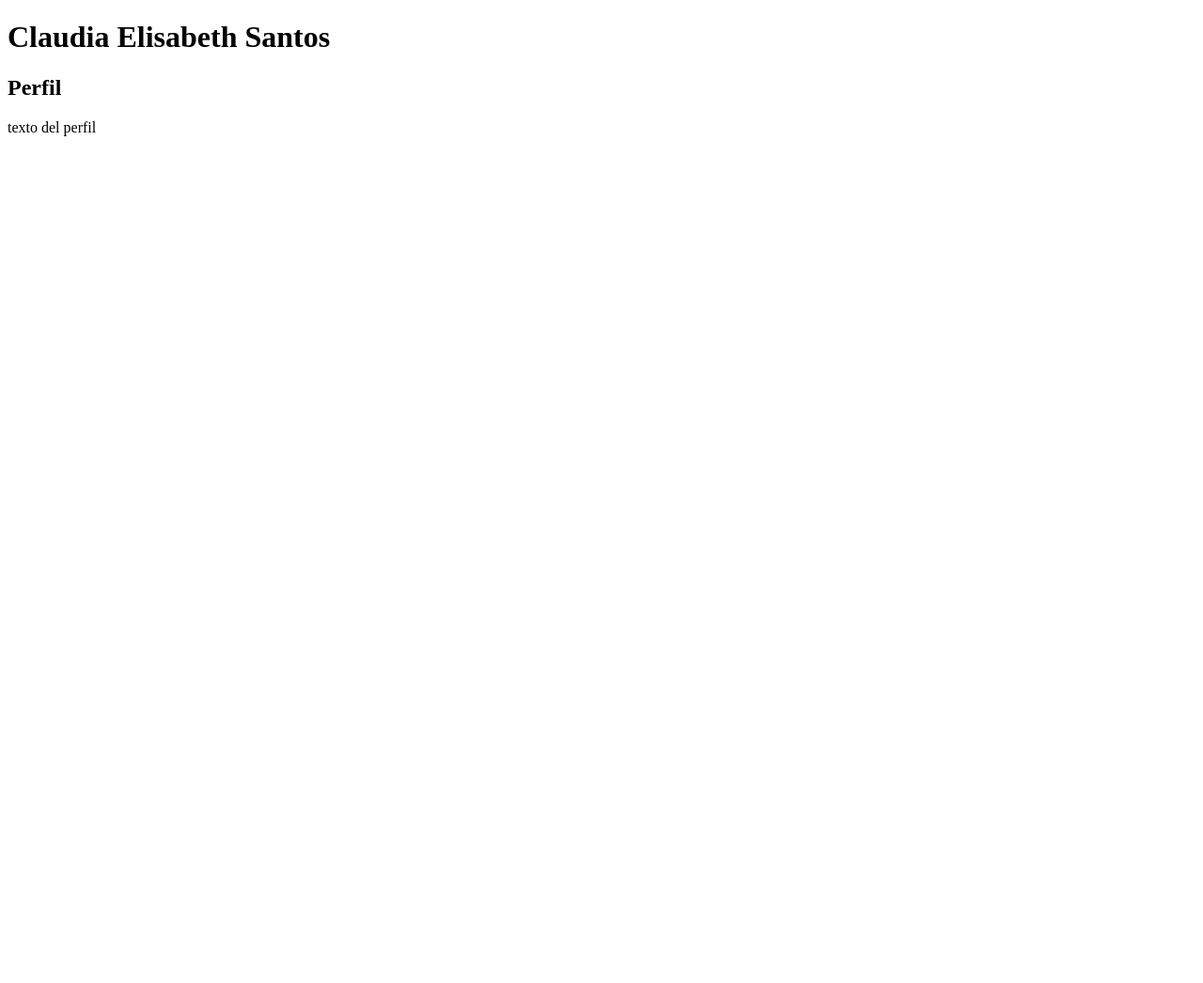
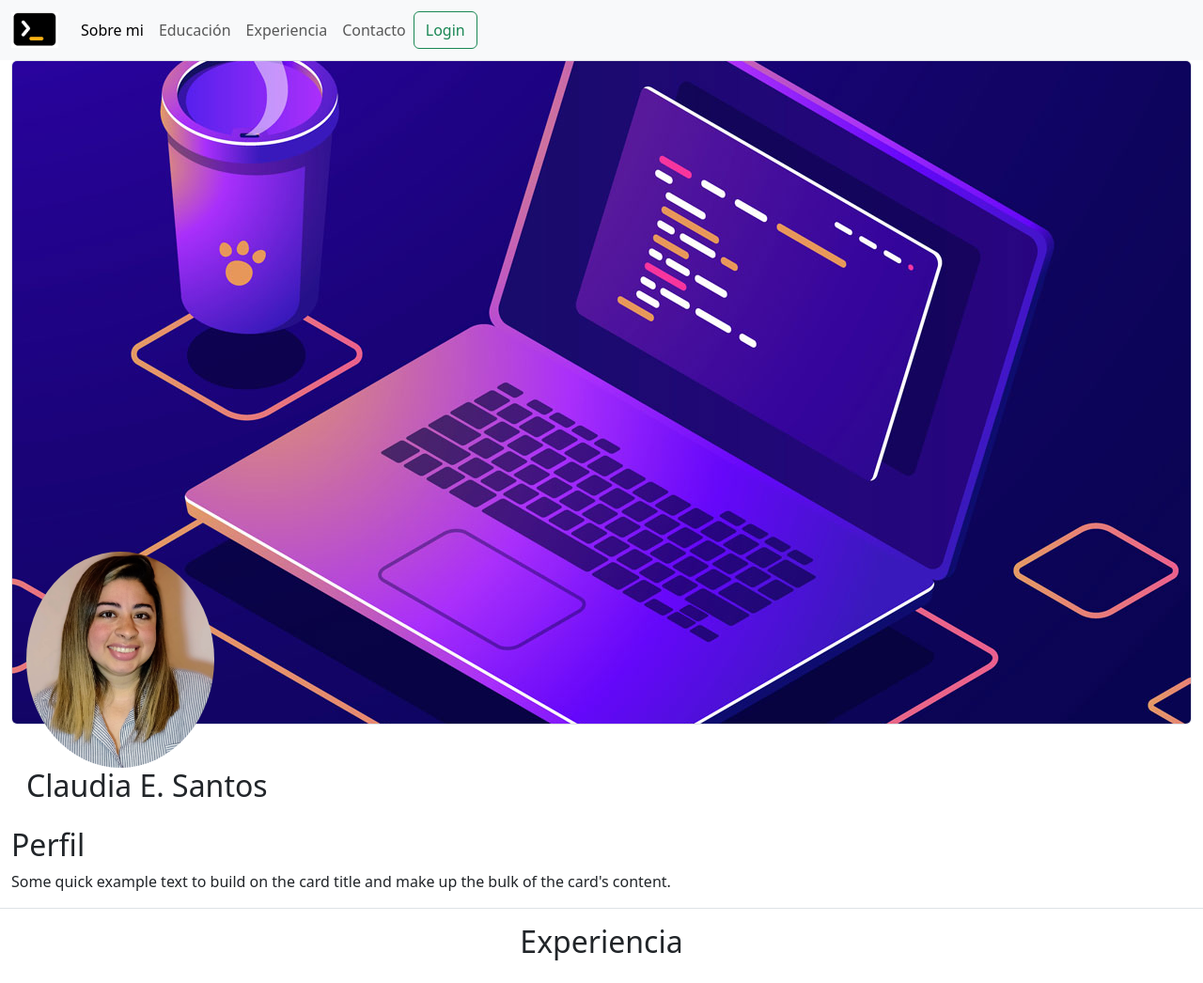
Before and after one commit to Clelz/PortfolioFrontend, a plain HTML site: page index.html in a window 1280 px wide. Shown: the whole page at 94% size. Before the commit the page ends 800 px from the top, so only its background shows below. Drawn offline with nearby package versions, Linux system fonts and the light colour scheme.

Commit message:
Seccion Principal

```diff
--- a/index.html
+++ b/index.html
@@ -1,19 +1,82 @@
 <!DOCTYPE html>
-<html lang="en">
-<head>
-<meta charset="utf-8">
-<meta name="viewport" content="width=device-width,initial-scale=1">
-<link rel="stylesheet" href="style.css">
-<title> Portfolio de Claudia E. Santos </title>
-</head>
+<html>
+  <head>
+    <!--Metadatos-->
+    <meta lang="es">
+    <meta charset="utf-8">
+    <meta name="author" content="Claudia Santos">
+    <meta name="description" content="Portfolio de desarrollo web de Claudia Santos">
+    <meta name="keywords" content="HTML, CSS, JavaScript, React">
+    <meta name="viewport" content="width=device-width, initial-scale=1">
+    <!--Bootstrap-->
+    <link href="https://cdn.jsdelivr.net/npm/bootstrap@5.3.0-alpha1/dist/css/bootstrap.min.css" rel="stylesheet" integrity="sha384-GLhlTQ8iRABdZLl6O3oVMWSktQOp6b7In1Zl3/Jr59b6EGGoI1aFkw7cmDA6j6gD" crossorigin="anonymous">
+    <!--CSS-->
+    <link href="style.css" rel="stylesheet">
+    <!--Titulo-->
+    <title> Claudia Santos | Portfolio </title>
+    <!--Favicon-->
+    <link rel="icon" type="image/x-icon" href="imágenes/icono arg prog.png">
+  </head>
+<header>
+    <!-- Barra de navegacion -->
+    <nav class="navbar navbar-expand-md bg-light">
+        <div class="container-fluid">
+          <button class="navbar-toggler" type="button" data-bs-toggle="collapse" data-bs-target="#navbar-toggler" aria-controls="navbarTogglerDemo01" aria-expanded="false" aria-label="Toggle navigation">
+            <span class="navbar-toggler-icon"></span>
+          </button>
+          <div class="collapse navbar-collapse" id="navbar-toggler">
+            <a class="navbar-brand" href="#">
+                <img src="imágenes/icono arg prog.png" width="50" alt="icono argentina programa">
+            </a>
+            <ul class="navbar-nav d-flex justify-content-center aligne-items-center">
+              <li class="nav-item">
+                <a class="nav-link active" aria-current="page" href="#">Sobre mi</a>
+              </li>
+              <li class="nav-item">
+                <a class="nav-link" href="#">Educación</a>
+              </li>
+              <li class="nav-item">
+                <a class="nav-link" href="#">Experiencia</a>
+              </li>
+              <li class="nav-item">
+                <a class="nav-link" href="#">Contacto</a>
+              </li>
+              <button class="btn btn-outline-success float-end" type="submit">Login</button>
+            </ul>
+          </div>
+        </div>
+    </nav>
+</header>
 <body>
-    <div>
+  <!-- Seccion principal-->
+  <section class="container-fluid">
+    <div class="containter">
+      <div id="profile-background" style="height: 50%;">
+        <img src="imágenes/web-developer-newsletter-coder-stefan-iordache.jpg" class="object-fit-none border rounded img-fluid" alt="https://wallpapercave.com/full-stack-wallpapers#google_vignette imagen de stefan iordache">
+      </div>
+      <div id="info" style="padding: 16px">
+        <div id="info-img">
+          <img src="imágenes/Claudia.jpg" class="profile-image rounded-circle" alt="imagen de perfil">
+          <h2>Claudia E. Santos</h2>
+        </div>
+      </div>
+      <div>
+        <h2>Perfil</h2>
+        <p>Some quick example text to build on the card title and make up the bulk of the card's content.</p>
+      </div>
+    </div>
+  </section>
+  <!-- Seccion Experiencia -->
+  <section class="container-fluid border-top">
+    <div class="info">
+      <div class="Experiencia">
+        <h2> Experiencia </h2>
+      </div>
+      <div>
 
+      </div>
     </div>
-    <div>
-        <h1> Claudia Elisabeth Santos </h1>
-        <h2> Perfil </h2>
-        <p> texto del perfil </p>
-    </div>
+  </section>
+  <script src="https://cdn.jsdelivr.net/npm/bootstrap@5.3.0-alpha1/dist/js/bootstrap.bundle.min.js" integrity="sha384-w76AqPfDkMBDXo30jS1Sgez6pr3x5MlQ1ZAGC+nuZB+EYdgRZgiwxhTBTkF7CXvN" crossorigin="anonymous"></script>
 </body>
 </html>
--- a/style.css
+++ b/style.css
@@ -0,0 +1,35 @@
+/* Barra de navegacion */
+/* Sección Principal */
+.profile-image{
+    border-radius: 50%;
+    width: 200px;
+    height: 230px;
+    margin-top: -200px;
+    z-index: 1;
+    display: flex;
+}
+.border-top{
+    border-color: blueviolet;
+}
+.container {
+    display: flex;
+    text-orientation: sideways-right;
+}
+/*Sección Experiencia*/
+#section-background01{
+    background-color:rgb(224, 211, 236);
+}
+/* Estilos generales */
+section {
+    display: flex;
+    flex-direction: column;
+    align-items:center;
+    justify-content: center;
+}
+h1 {
+    font-size: 2.5rem;
+}
+.info{
+    margin: auto;
+    padding: 16px;
+}
```
Also changed, not shown: imágenes/4189520.jpg (added), imágenes/Claudia.jpg (added), imágenes/License free.txt (added), imágenes/License premium.txt (added), imágenes/arg-programa.png (added), imágenes/icono arg prog.png (added), imágenes/images.jpg (added), imágenes/wallpapers.txt (added), imágenes/web-developer-newsletter-coder-stefan-iordache.jpg (added), imágenes/wp10167105-full-stack-wallpapers.png (added), imágenes/wp10167109-full-stack-wallpapers.jpg (added), imágenes/wp9364145-full-stack-wallpapers.png (added), 3 other files.
